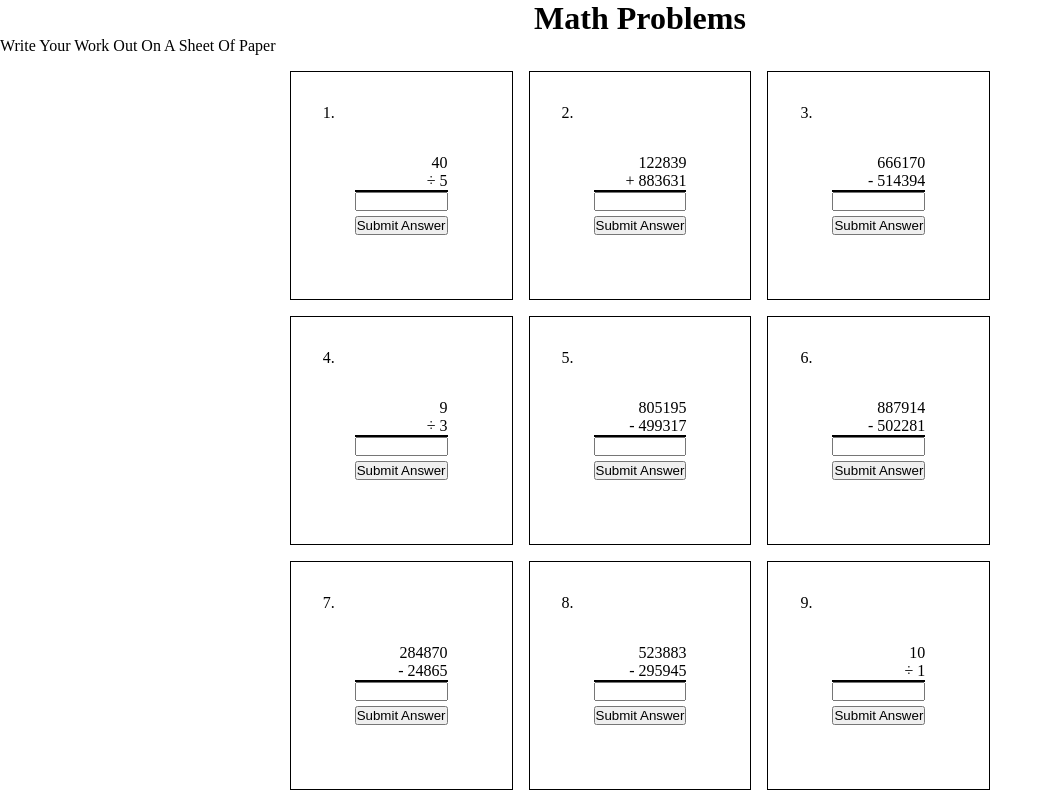
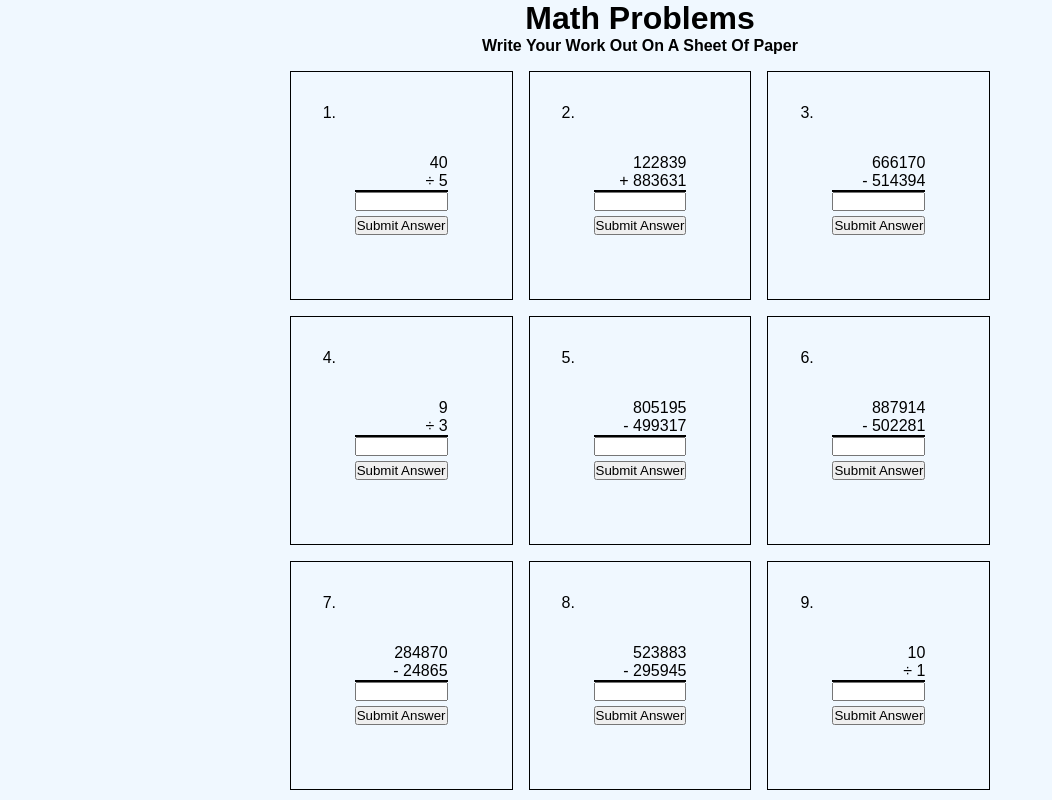
Before and after one commit to DickyKitchenJr/math-practice, a React (Vite) app: page / in a window 1280 px wide. Shown: the top 800 px of the page, without its empty margins (0-1052 px from the left). Built offline with nearby package versions, Linux system fonts and the light colour scheme.

Commit message:
Update App.css
- adjusted background color to decrease eye strain
- modified font-family for readability
- formatted on save

```diff
--- a/src/App.css
+++ b/src/App.css
@@ -1,8 +1,18 @@
-h1{
+body {
+  background-color: aliceblue;
+  font-family: Arial, Helvetica, sans-serif;
+}
+
+h1 {
   text-align: center;
 }
 
-@media only screen and (min-width: 600px){
+.instructions {
+  text-align: center;
+  font-weight: bold;
+}
+
+@media only screen and (min-width: 600px) {
   .problems {
     display: grid;
     grid-template-columns: auto auto auto;
@@ -22,7 +32,7 @@ h1{
 }
 
 @media screen and (min-width: 600px) {
-  .problem-box{
+  .problem-box {
     margin-bottom: 0;
   }
 }
```
Lines whose indentation alone changed are shown as unchanged.
